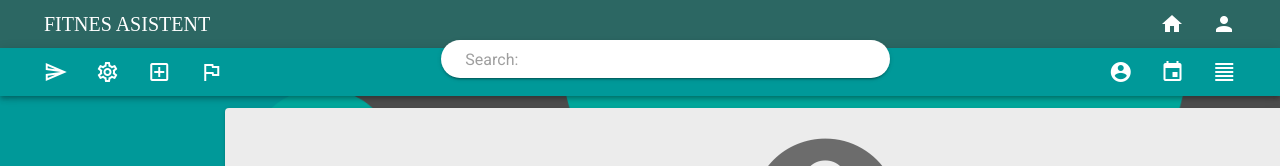
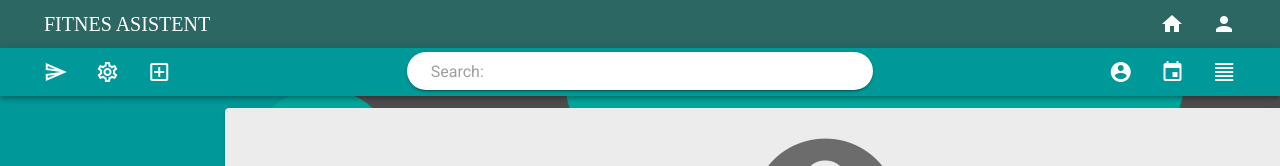
Before and after one commit to Jo1ex/FitnessAsistent, a Vue app in the folder fitnesweb/: page /uporabnikzaseben in a window 1280 px wide. Shown: the top 166 px of the page. Built offline with nearby package versions, Linux system fonts and the light colour scheme.

Commit message:
Update UporabnikZasebenView.vue

```diff
--- a/fitnesweb/src/views/UporabnikZasebenView.vue
+++ b/fitnesweb/src/views/UporabnikZasebenView.vue
@@ -17,13 +17,10 @@
       <router-link to="/urnikvadbe">
         <v-icon>mdi-plus-box-outline</v-icon>
       </router-link>
-      &nbsp;&nbsp;&nbsp;&nbsp;&nbsp;&nbsp;&nbsp;
-      <router-link to="/urnikvadbe">
-        <v-icon>mdi-flag-outline</v-icon>
-      </router-link>
       <v-spacer></v-spacer>
 
       <v-text-field
+            class="mt-6"
             placeholder="Search:"
             solo
             rounded
@@ -44,7 +41,7 @@
         <v-icon>mdi-calendar</v-icon>
       </router-link>
       &nbsp;&nbsp;&nbsp;&nbsp;&nbsp;&nbsp;&nbsp;
-      <router-link to="/urnikvadbe">
+      <router-link to="/urnikprehrane">
         <v-icon>mdi-format-align-justify</v-icon>
       </router-link>
       &nbsp;&nbsp;&nbsp;&nbsp;&nbsp;&nbsp;&nbsp;
```
